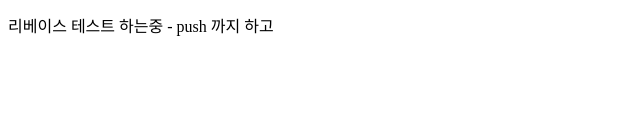
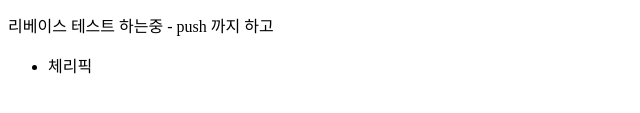
Before and after one commit to hilxx/test_conflict, a plain HTML site: page index.html in a window 1280 px wide. Shown: the part 481-594 px from the top of the page, 0-640 px from the left. Drawn offline with Linux system fonts and the light colour scheme.

Commit message:
체리픽1

```diff
--- a/index.html
+++ b/index.html
@@ -21,6 +21,10 @@
     <p>리베이스 테스트 하는중</p>
     <p>리베이스 테스트 하는중22222</p>
     <p>리베이스 테스트 하는중 - push 까지 하고</p>
+
+    <ul>
+        <li class="cherry-pick pick1">체리픽</li>
+    </ul>
   </body>
 </html>
 </body>
```
